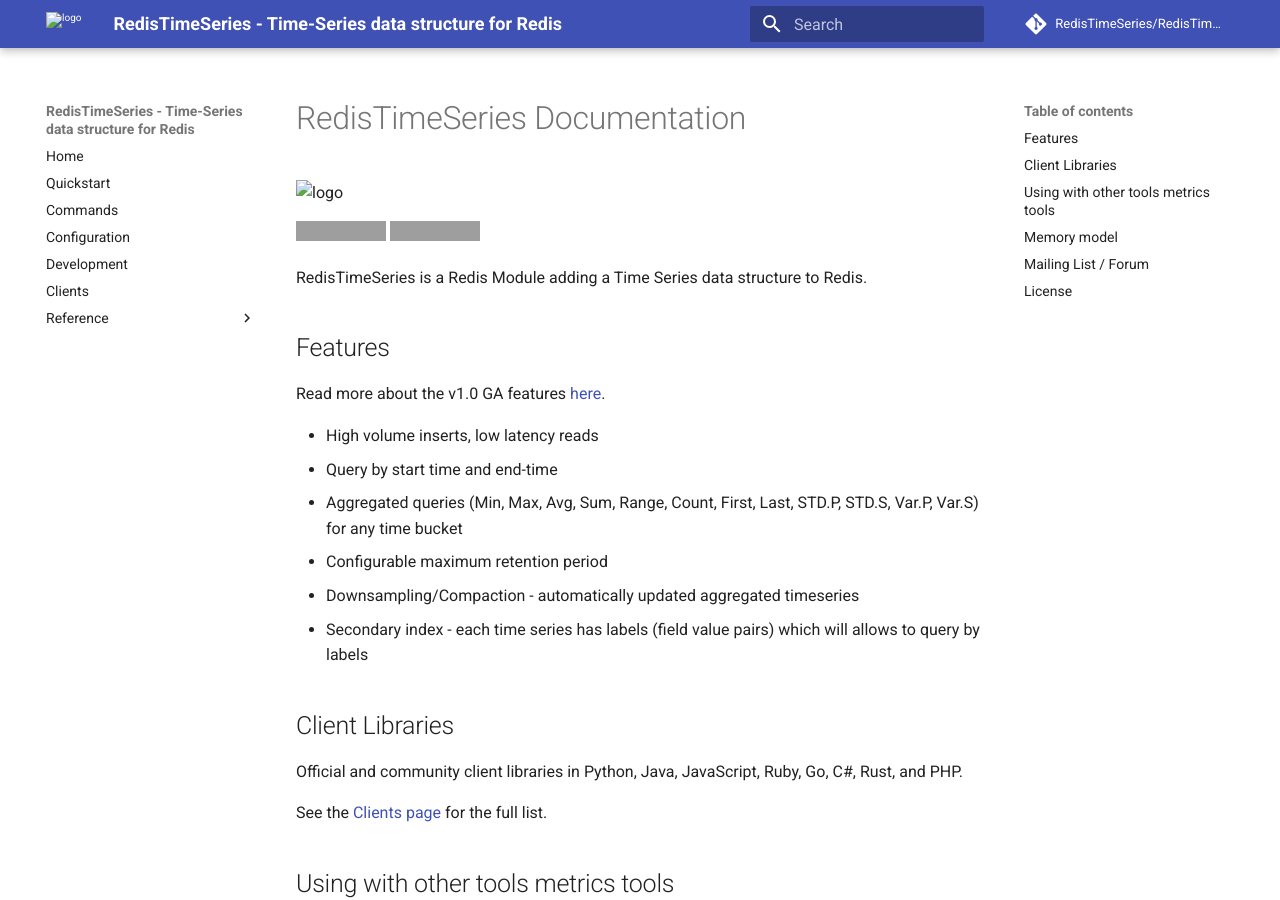
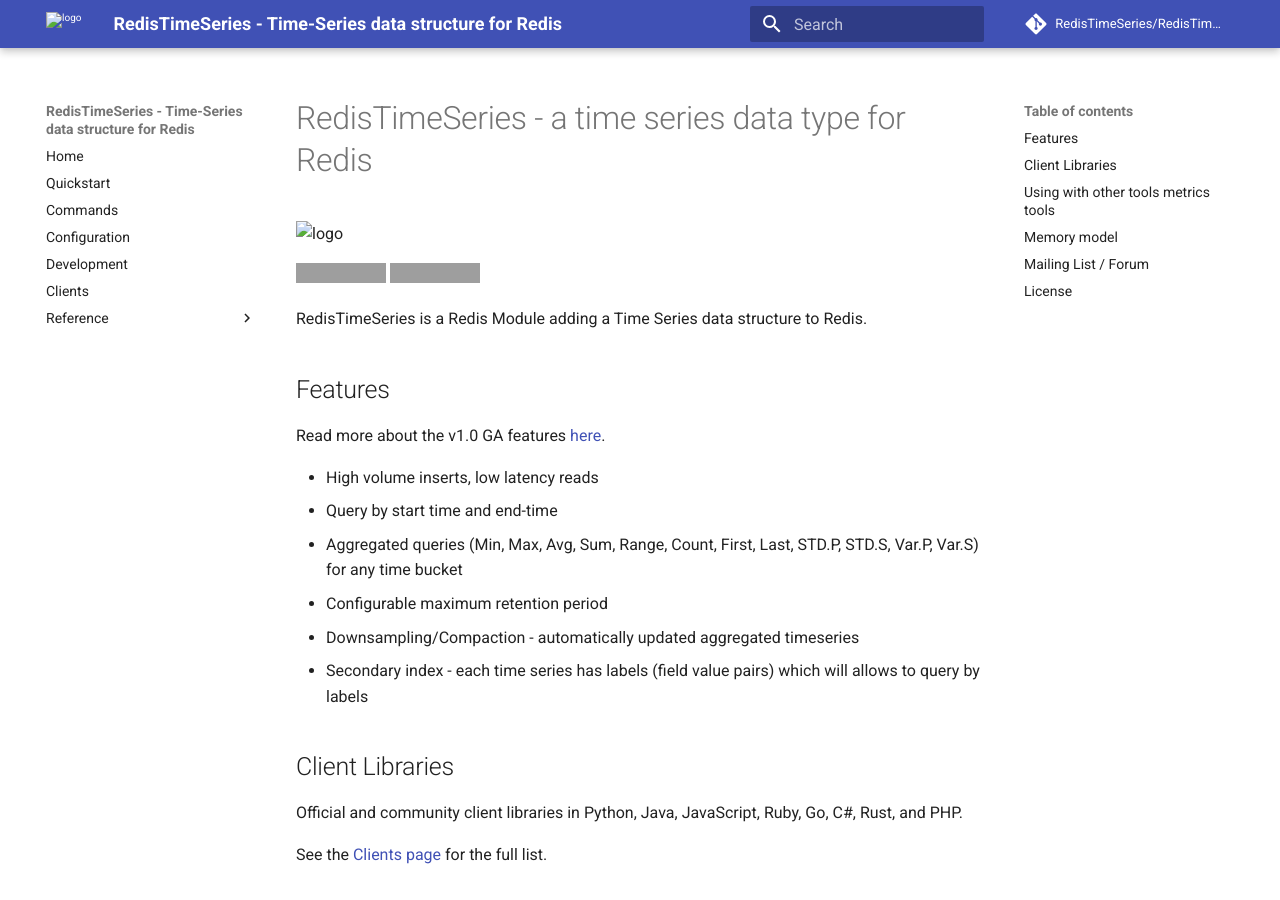
Before and after one commit to RedisTimeSeries/RedisTimeSeries, an MkDocs documentation site: the page built from docs/docs/_index.md, in a window 1280 px wide and 900 px high. Built offline with MkDocs 1.6.1 and Material for MkDocs 9.7.7, drawn with Linux system fonts in a browser that asks for light colours; comment, search, counter and statistics services are not loaded; grey boxes are pictures that could not be loaded.

Commit message:
fixed _index.md title

```diff
--- a/docs/docs/_index.md
+++ b/docs/docs/_index.md
@@ -1,6 +1,6 @@
 ---
-title: RedisTimeSeries Documentation
-titleLink: RedisTimeSeries Documentation
+title: RedisTimeSeries - a time series data type for Redis
+titleLink: RedisTimeSeries
 type: docs
 ---
 
```
